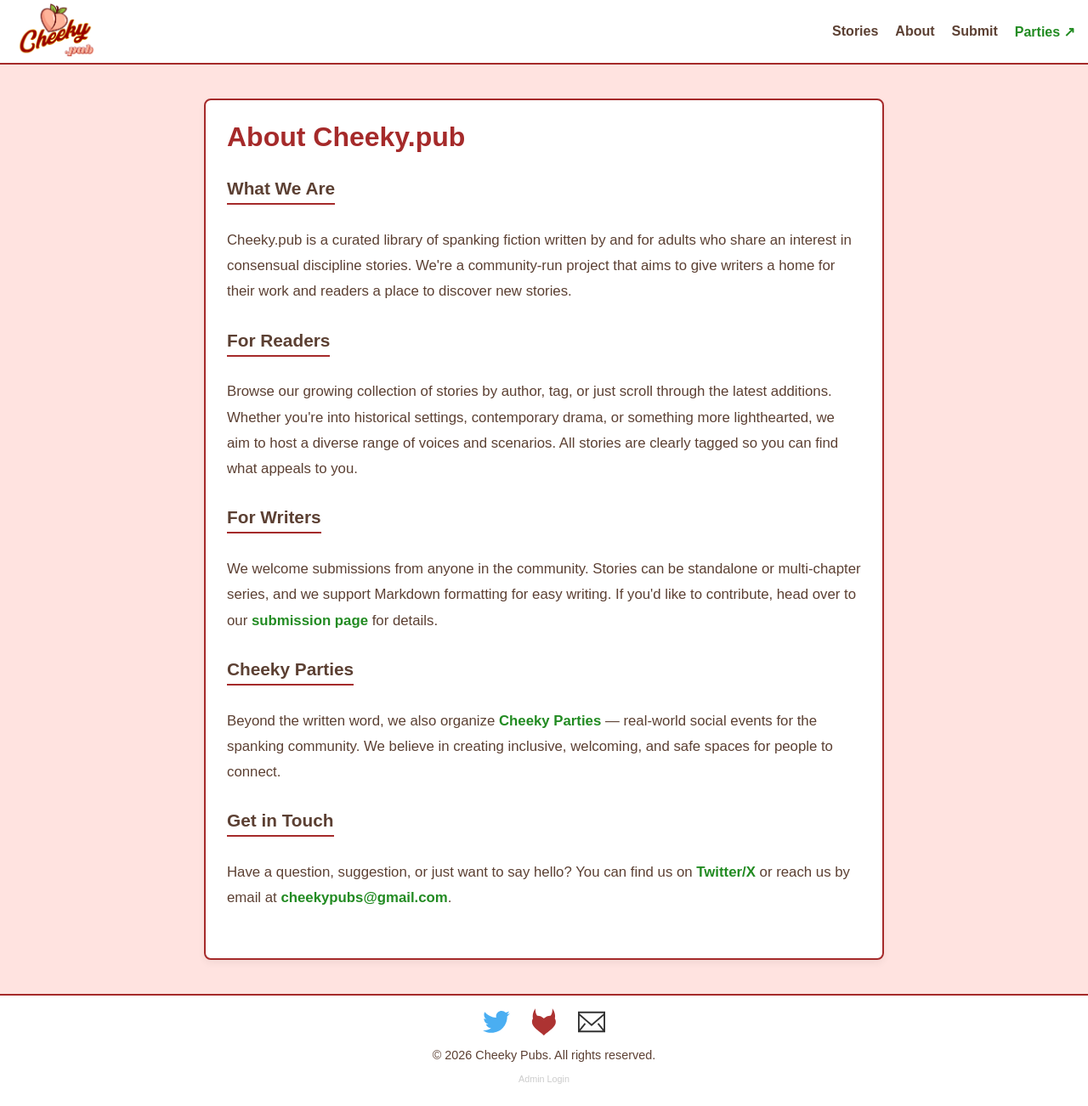
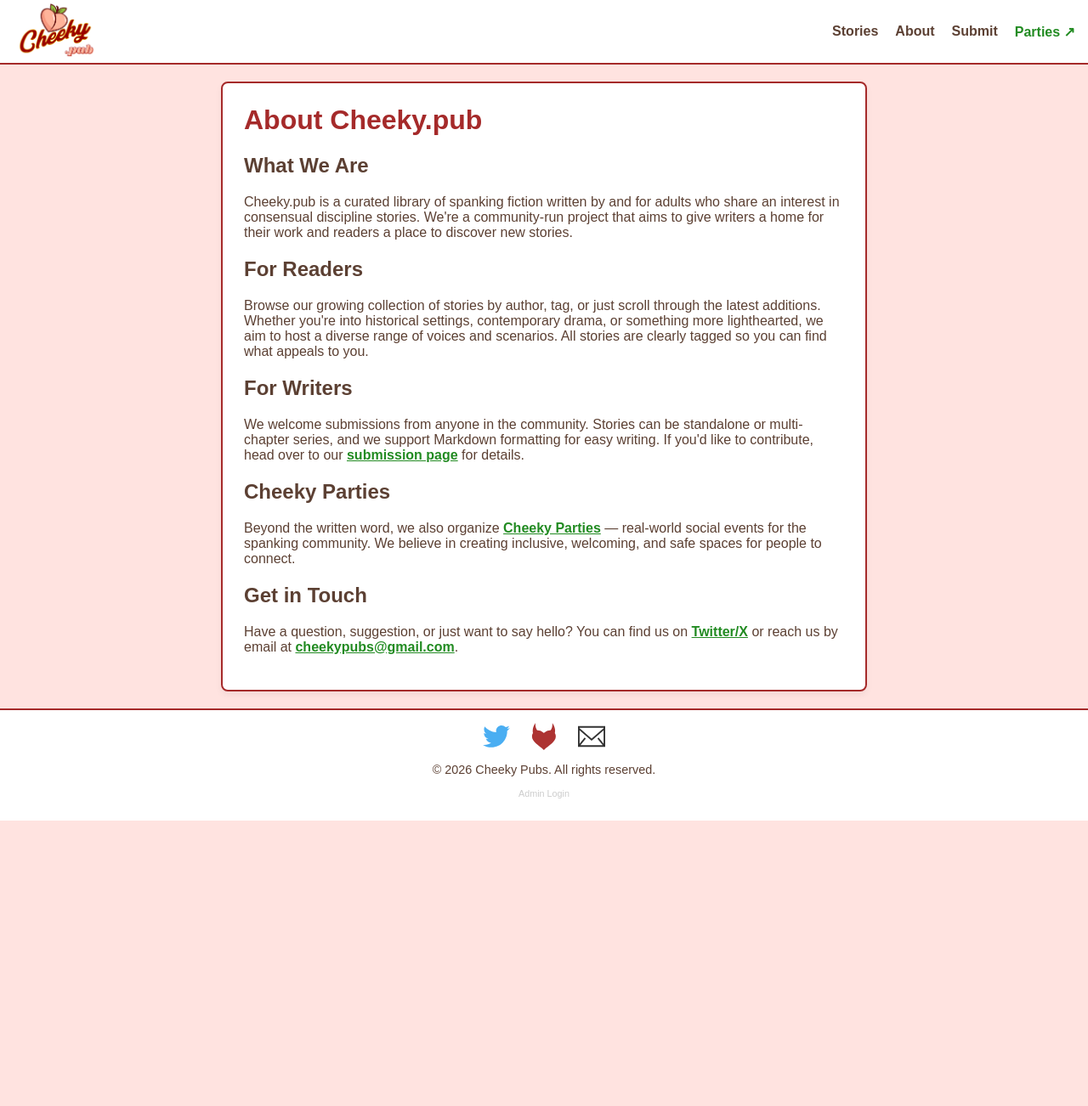
Before and after one commit to cheekypubs/cheekypubs.github.io, a Jekyll site: the page built from about.html, in a window 1280 px wide. Shown: the whole page at 85% size. Built offline with Jekyll 4.4.1, drawn with Linux system fonts in a browser that asks for light colours; after the commit the page ends 966 px from its top, so only the background shows below that.

Commit message:
Unify about page to use same page-container + content-box as submit-info

```diff
--- a/about.html
+++ b/about.html
@@ -4,39 +4,30 @@ title: About
 permalink: /about/
 ---
 
-<div class="about-page">
-  <div class="content-box about-container">
+<div class="page-container">
+  <div class="content-box">
     <h1>About Cheeky.pub</h1>
 
-    <div class="about-section">
     <h2>What We Are</h2>
     <p>
       Cheeky.pub is a curated library of spanking fiction written by and for adults who share an interest in consensual discipline stories. We're a community-run project that aims to give writers a home for their work and readers a place to discover new stories.
     </p>
-    </div>
 
-    <div class="about-section">
     <h2>For Readers</h2>
     <p>
       Browse our growing collection of stories by author, tag, or just scroll through the latest additions. Whether you're into historical settings, contemporary drama, or something more lighthearted, we aim to host a diverse range of voices and scenarios. All stories are clearly tagged so you can find what appeals to you.
     </p>
-    </div>
 
-    <div class="about-section">
     <h2>For Writers</h2>
     <p>
       We welcome submissions from anyone in the community. Stories can be standalone or multi-chapter series, and we support Markdown formatting for easy writing. If you'd like to contribute, head over to our <a href="/submit-info/">submission page</a> for details.
     </p>
-    </div>
 
-    <div class="about-section">
     <h2>Cheeky Parties</h2>
     <p>
       Beyond the written word, we also organize <a href="https://cheekyparties.github.io" target="_blank" rel="noopener">Cheeky Parties</a> — real-world social events for the spanking community. We believe in creating inclusive, welcoming, and safe spaces for people to connect.
     </p>
-    </div>
 
-    <div class="about-section">
     <h2>Get in Touch</h2>
     <p>
       Have a question, suggestion, or just want to say hello? You can find us on
@@ -45,4 +36,3 @@ permalink: /about/
     </p>
   </div>
 </div>
-</div>
--- a/assets/css/style.css
+++ b/assets/css/style.css
@@ -1387,45 +1387,3 @@ a {
         height: 42px;
     }
 }
-
-/* ===================== About Page ===================== */
-
-.about-page {
-    max-width: 800px;
-    margin: 0 auto;
-    padding: 20px 0;
-}
-
-.about-container h1 {
-    color: #A52A2A;
-    margin-bottom: 30px;
-    font-size: 2em;
-}
-
-.about-section {
-    margin-bottom: 30px;
-}
-
-.about-section h2 {
-    color: #5C4033;
-    font-size: 1.3em;
-    margin-bottom: 10px;
-    border-bottom: 2px solid #A52A2A;
-    padding-bottom: 5px;
-    display: inline-block;
-}
-
-.about-section p {
-    line-height: 1.8;
-    color: #5C4033;
-    font-size: 1.05em;
-}
-
-.about-section a {
-    color: #228B22;
-    text-decoration: none;
-}
-
-.about-section a:hover {
-    text-decoration: underline;
-}
```
Lines whose indentation alone changed are shown as unchanged.
